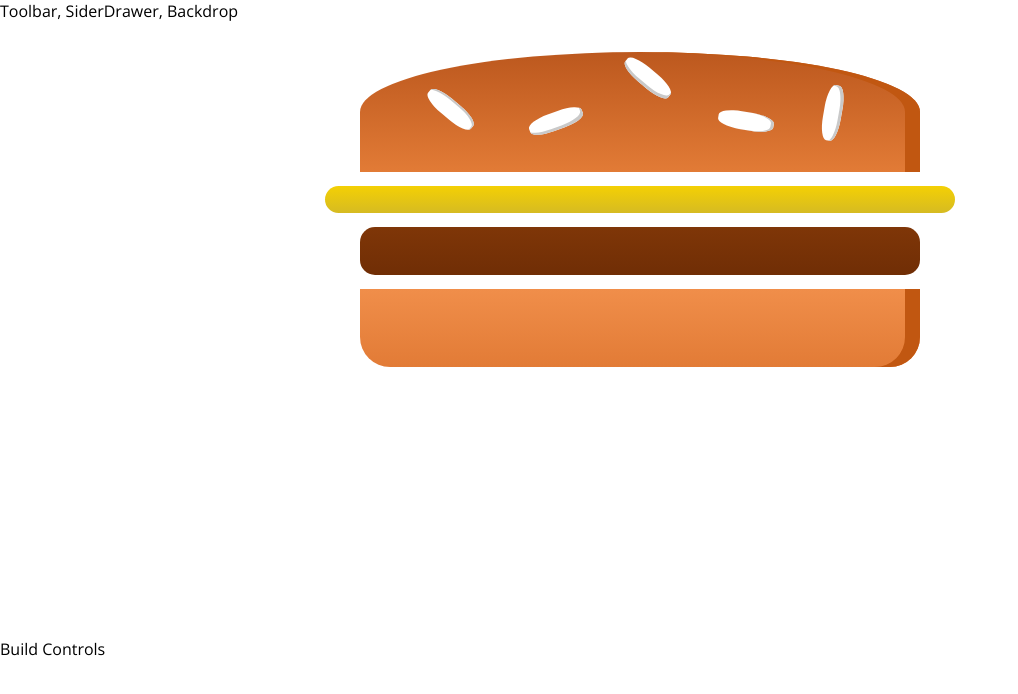
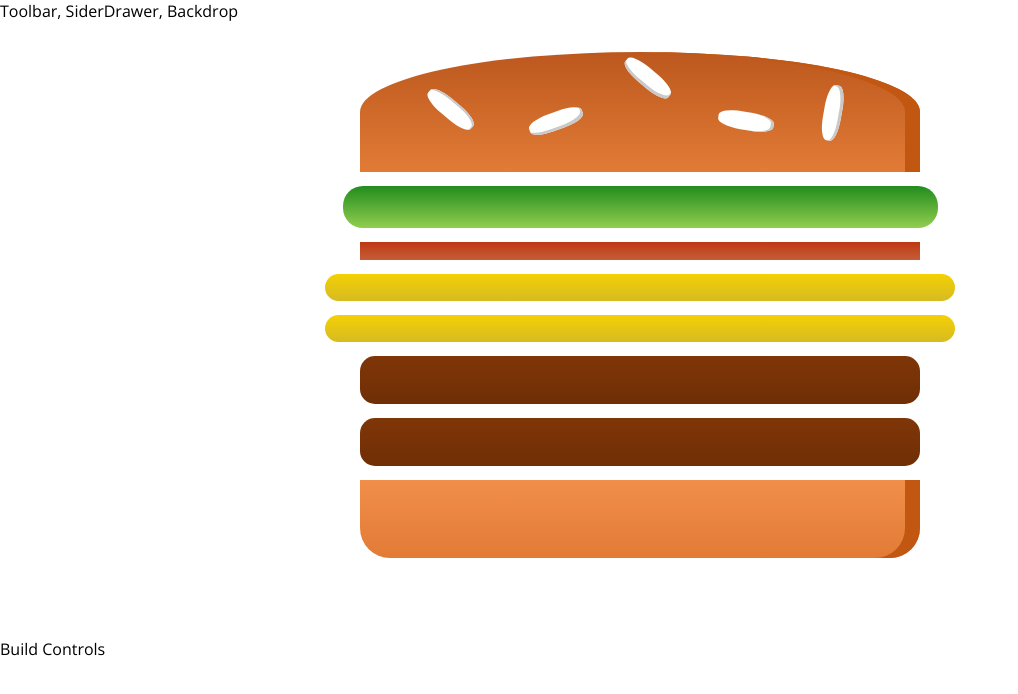
Before and after one commit to A-Wei/react-burger-builder, a React app: page / in a window 1280 px wide. Shown: the top 694 px of the page, without its empty margins (0-1018 px from the left). Built offline with nearby package versions, Linux system fonts and the light colour scheme.

Commit message:
Outputing Burger Ingredients Dynamically

```diff
--- a/src/components/Burger/Burger.js
+++ b/src/components/Burger/Burger.js
@@ -4,11 +4,23 @@
 import BurgerIngredient from './BurgerIngredient/BurgerIngredient';
 
 const burger = (props) => {
+    // Below code transform a dict object {salad: 1, meat: 2} into
+    // Multiple <BurgerIngredient> component. e.g.
+    // <BurgerIngredient type="salad" />
+    // <BurgerIngredient type="meat" />
+    // <BurgerIngredient type="meat" />
+
+    const transformedIngredients = Object.keys(props.ingredients)
+        .map(igKey => {
+            return [...Array(props.ingredients[igKey])].map((_, i) => {
+                return <BurgerIngredient key={igKey + i} type={igKey} />
+            });
+        });
+
     return (
         <div className={classes.Burger}>
             <BurgerIngredient type="bread-top"/>
-            <BurgerIngredient type="cheese"/>
-            <BurgerIngredient type="meat"/>
+            {transformedIngredients}
             <BurgerIngredient type="bread-bottom"/>
         </div>
     )
--- a/src/containers/BurgerBuilder/BurgerBuilder.js
+++ b/src/containers/BurgerBuilder/BurgerBuilder.js
@@ -4,10 +4,19 @@
 import Burger from '../../components/Burger/Burger'
 
 class BurgerBuilder extends Component {
+    state = {
+        ingredients: {
+            salad: 1,
+            bacon: 1,
+            cheese: 2,
+            meat: 2,
+        }
+    }
+
     render () {
         return (
             <Aux>
-                <Burger />
+                <Burger ingredients={this.state.ingredients} />
                 <div>Build Controls</div>
             </Aux>
         );
```
